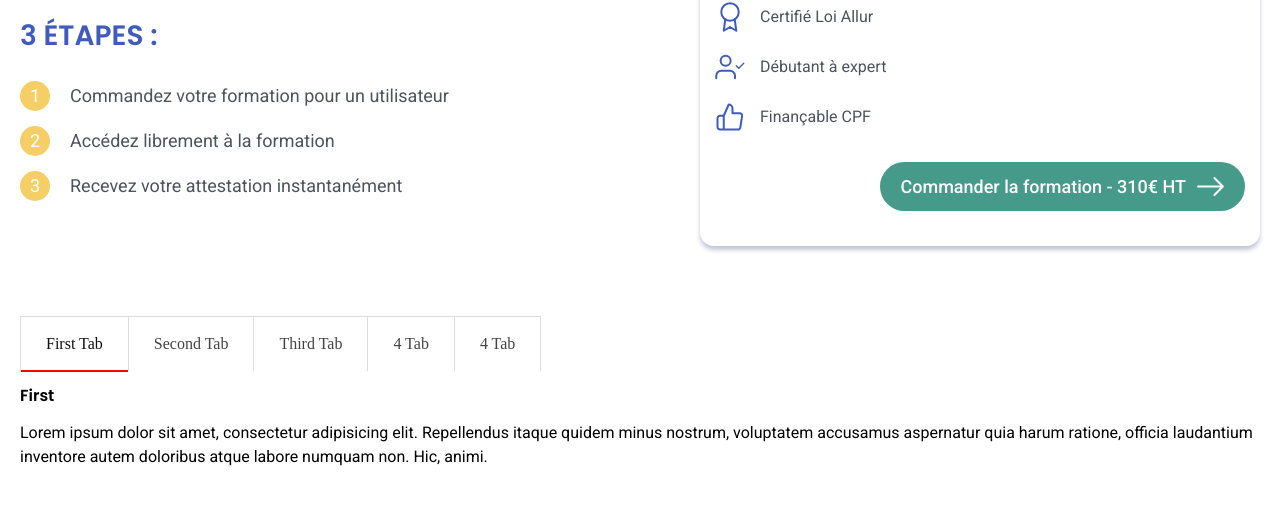
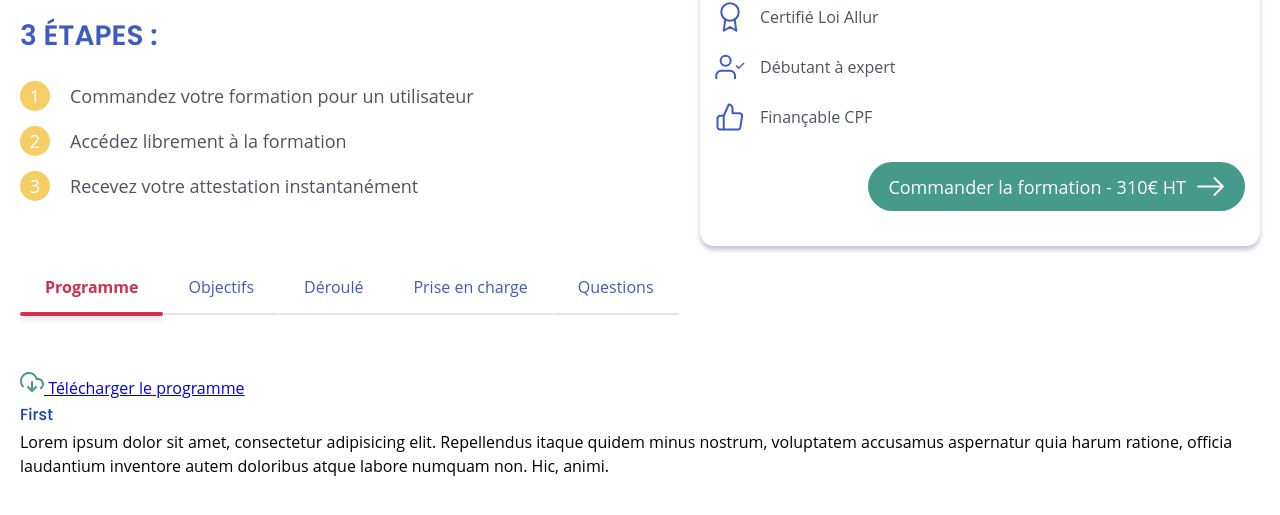
Before and after one commit to antoineThomasCode/immoforma, a website: page index.html in a window 1280 px wide. Shown: the part 517-1032 px from the top of the page. Drawn offline with Linux system fonts and the light colour scheme.

Commit message:
change body font family

```diff
--- a/index.html
+++ b/index.html
@@ -71,25 +71,26 @@
                   <nav>
                     <ul>
                       <li class="tab1">
-                        <label for="tab1">First Tab</label>
+                        <label for="tab1">Programme</label>
                       </li>
                       <li class="tab2">
-                        <label for="tab2">Second Tab</label>
+                        <label for="tab2">Objectifs</label>
                       </li>
                       <li class="tab3">
-                        <label for="tab3">Third Tab</label>
+                        <label for="tab3">Déroulé</label>
                       </li>
                       <li class="tab4">
-                        <label for="tab4">4 Tab</label>
+                        <label for="tab4">Prise en charge</label>
                       </li>
                       <li class="tab5">
-                        <label for="tab5">4 Tab</label>
+                        <label for="tab5">Questions</label>
                       </li>
                     </ul>
                   </nav>
                   <section>
                     <div class="tab1">
-                      <h2>First</h2>
+                      <a href="#"><img src="/assets/images/download-cloud.svg" alt=""> Télécharger le programme</a>
+                      <h3>First</h3>
                       <p>Lorem ipsum dolor sit amet, consectetur adipisicing elit. Repellendus itaque quidem minus nostrum, voluptatem accusamus aspernatur quia harum ratione, officia laudantium inventore autem doloribus atque labore numquam non. Hic, animi.</p>
                     </div>
                     <div class="tab2">
--- a/sass/base/bases.scss
+++ b/sass/base/bases.scss
@@ -1,5 +1,5 @@
 body {
-    font-family: 'Roboto', sans-serif;
+    font-family: 'Open Sans', sans-serif;
     font-size: 16px;
     line-height: 24px;
 }
--- a/sass/pages/page-formation.scss
+++ b/sass/pages/page-formation.scss
@@ -181,15 +181,14 @@
       list-style: none;
       margin: 0;
       padding: 0;
+      background-color: green;
       li {
         label {
-          font-family: "Raleway";
           float: left;
           padding: 15px 25px;
-          border: 1px solid #ddd;
-          border-bottom: 0;
           background: white;
-          color: #444;
+          position: relative;
+          bottom: 56px;
           &:hover {
             background: white;
           }
@@ -203,7 +202,6 @@
       }
     }
     .formation-immo__tabs {
-      font-family: "Droid Serif";
       clear: both;
       display: flex;
       flex-wrap: wrap;
@@ -214,8 +212,6 @@
         flex-basis: 100%;
         max-width: 1240px;
         margin: 0 auto;
-        border-bottom: 1px solid #ddd;
-        color: #444;
       }
     }
   }
@@ -228,15 +224,42 @@
     background: white;
     color: #111;
     position: relative;
+    color: #D22F4E;
+    font-weight: 700;
     &:after {
       content: '';
+      z-index: 3;
       display: block;
       position: absolute;
-      height: 2px;
+      height: 4px;
       width: 100%;
-      background: red;
+      background: #D22F4E;
+      border-radius: 50px;
       left: 0;
-      bottom: -1px;
+      bottom: -2px;
+      box-shadow: 0px 4px 4px 0px #D9D9D9B2;
+    }
+  }
+}
+#tab1 ~ nav .tab1,
+#tab2 ~ nav .tab2,
+#tab3 ~ nav .tab3,
+#tab4 ~ nav .tab4,
+#tab5 ~ nav .tab5 {
+  label {
+    color: $primary-color;
+    font-weight: 500;
+    &:after {
+        content: '';
+        z-index: 3;
+        display: block;
+        position: absolute;
+        height: 2px;
+        width: 100%;
+        background: rgba(211, 211, 211, 0.557);
+        border-radius: 50px;
+        left: 0;
+        bottom: -1px;
     }
   }
 }
@@ -257,13 +280,10 @@
 #tab2:checked ~ nav .tab2,
 #tab3:checked ~ nav .tab3,
 #tab4:checked ~ nav .tab4,
-#tab5:checked ~ nav .tab5 {
-  color: red;
+#tab5:checked ~  .tab5 {
+  color: red !important;
 }
-.tab1 > h2, .tab2> h2, .tab3> h2, .tab4> h2, .tab5> h2 {
 
-
-}
 .formation-immo__tabs {
     display: flex;
     flex-basis: 100%;
```
Also changed, not shown: assets/images/download-cloud.svg (added), css/style.css, 1 other file.
